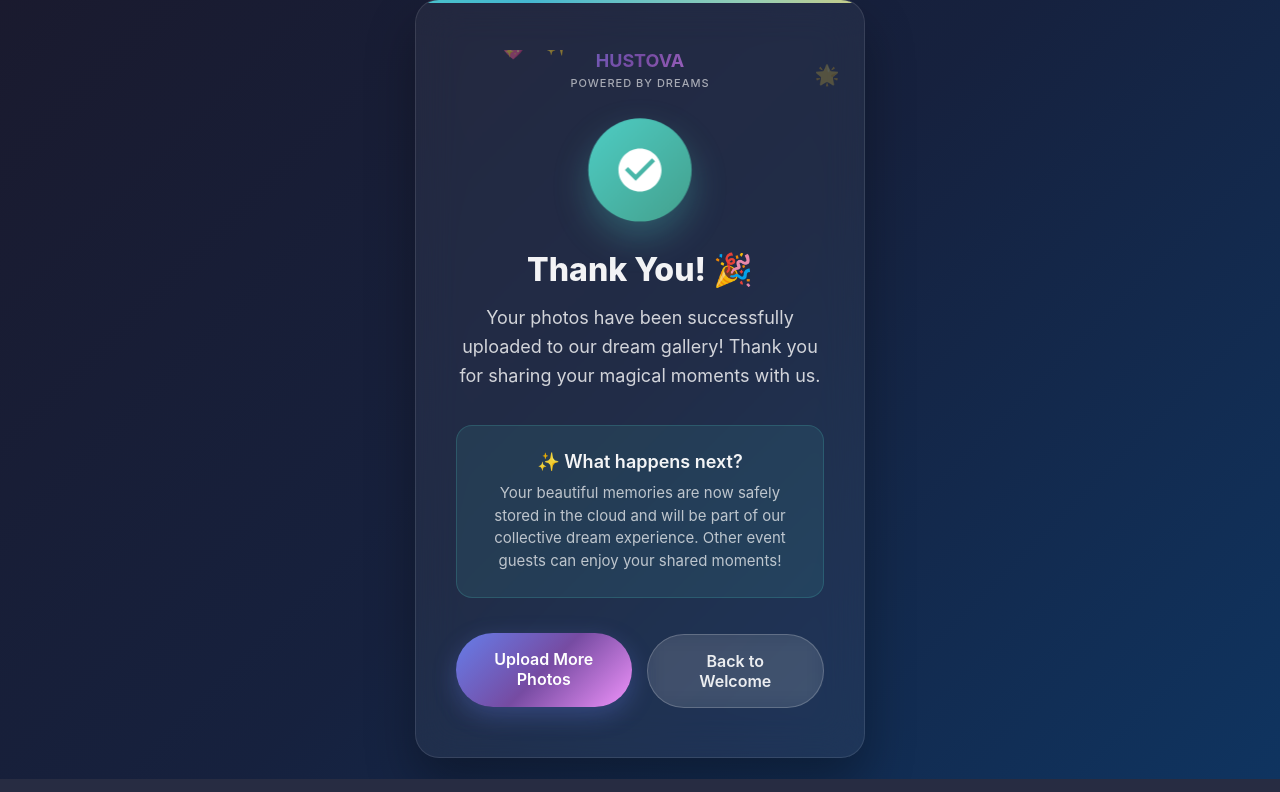
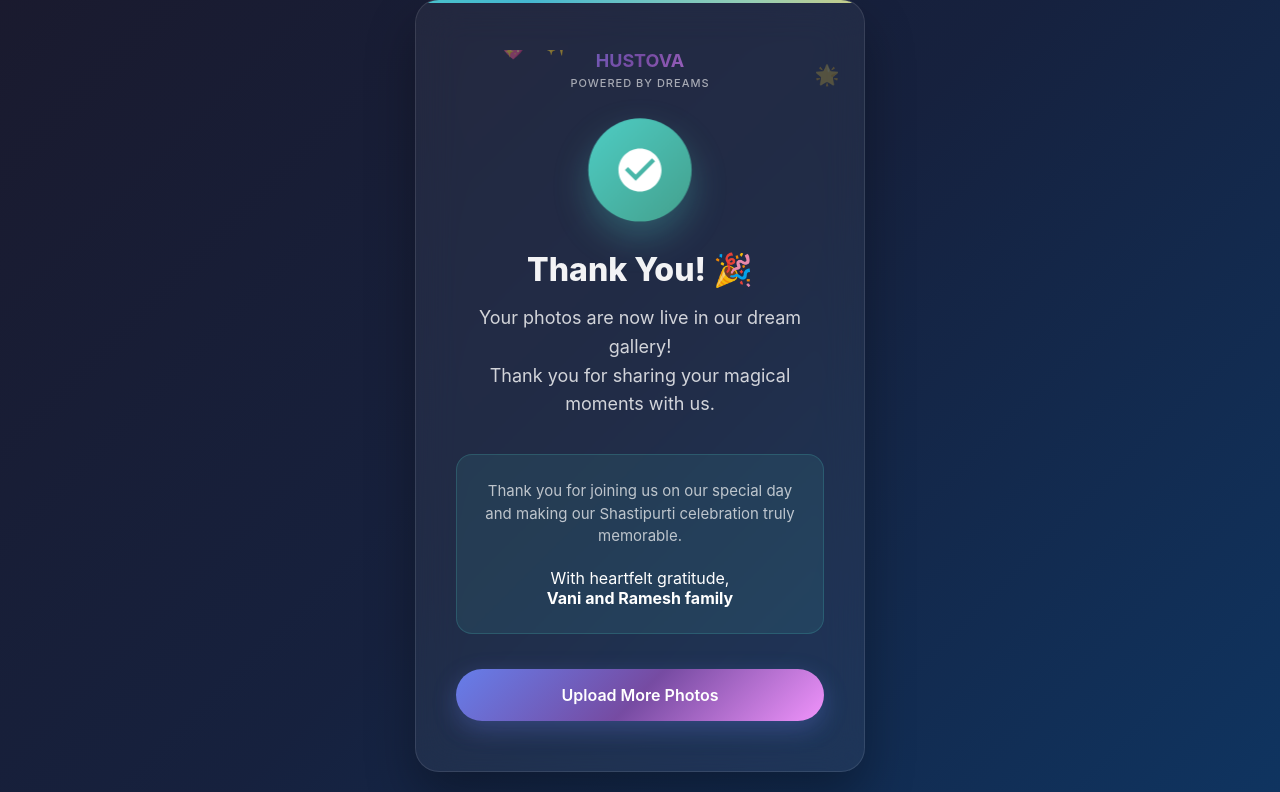
Before and after one commit to Me-Nikks/photobooth-awsS3, a FastAPI app: page /thankyou in a window 1280 px wide. Shown: the part 21-813 px from the top of the page. Run offline with FastAPI, Linux system fonts and the light colour scheme.

Commit message:
var - Reframe sentence changes

```diff
--- a/templates/thank_you.html
+++ b/templates/thank_you.html
@@ -317,18 +317,21 @@
 
         <h1>Thank You! 🎉</h1>
         <p class="success-message">
-            Your photos have been successfully uploaded to our dream gallery!
+            Your photos are now live in our dream gallery!<br>
             Thank you for sharing your magical moments with us.
+
         </p>
 
         <div class="info-box">
-            <h3>✨ What happens next?</h3>
-            <p>Your beautiful memories are now safely stored in the cloud and will be part of our collective dream experience. Other event guests can enjoy your shared moments!</p>
+            <!-- <h3>✨ What happens next?</h3> -->
+            <p>Thank you for joining us on our special day and making our Shastipurti celebration truly memorable.</p>
+            </strong><br>With heartfelt gratitude,<br>
+            <strong>Vani and Ramesh family</strong></p>
         </div>
 
         <div class="action-buttons">
             <a href="/" class="btn btn-primary">Upload More Photos</a>
-            <a href="/welcome" class="btn btn-secondary">Back to Welcome</a>
+            <!-- <a href="/welcome" class="btn btn-secondary">Back to Welcome</a> -->
         </div>
     </div>
 
--- a/templates/upload.html
+++ b/templates/upload.html
@@ -347,7 +347,7 @@
     </style>
 </head>
 <body>
-    <a href="/welcome" class="back-button">← Back</a>
+    <!-- <a href="/welcome" class="back-button">← Back</a> -->
 
     <div class="upload-container">
         <div class="header">
@@ -359,7 +359,7 @@
                 </div>
             </div>
             <h2>📸 Upload Your Pictures</h2>
-            <p class="subtitle">Share your magical moments with the world</p>
+            <p class="subtitle">Share your magical moments with us</p>
         </div>
 
         <form action="/upload" method="post" enctype="multipart/form-data" class="upload-form" id="uploadForm">
@@ -382,7 +382,7 @@
 
             <button type="submit" class="upload-button" id="uploadButton">
                 <span class="loading-spinner" id="loadingSpinner"></span>
-                <span id="buttonText">Upload to Dreams</span>
+                <span id="buttonText">Drop a Memory</span>
             </button>
         </form>
     </div>
```
